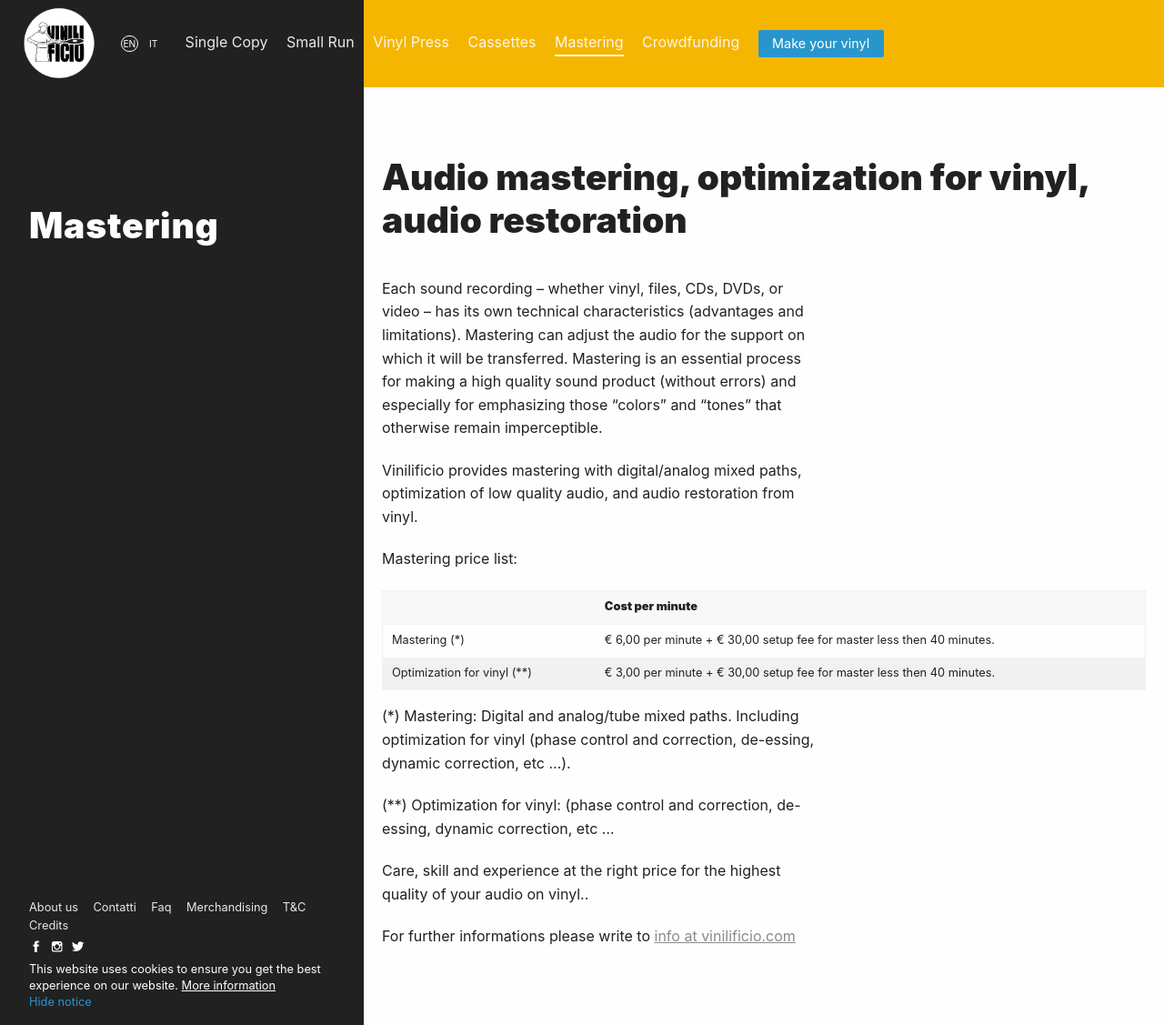
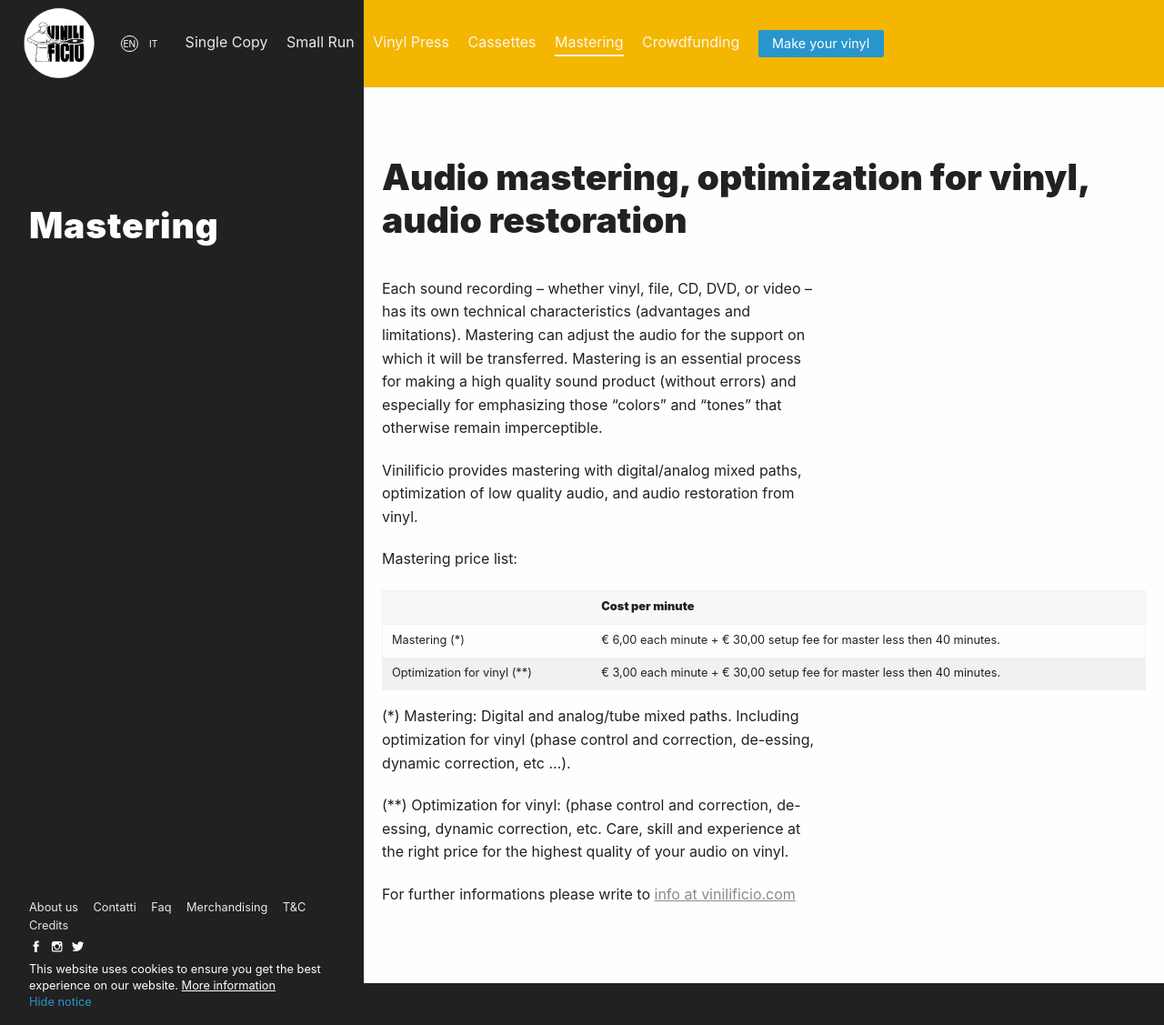
Before and after one commit to Vinilificio/vinilificio.com, a Jekyll site: the page built from en/mastering.md, in a window 1280 px wide and 1127 px high. Shown: the whole window at 91% size. Built offline with Jekyll 4.4.1, drawn with Linux system fonts in a browser that asks for light colours; nearby versions of some CDN libraries; comment, search, counter and statistics services are not loaded.

Commit message:
Update mastering.md

```diff
--- a/en/mastering.md
+++ b/en/mastering.md
@@ -8,24 +8,23 @@
 
 # Audio mastering, optimization for vinyl, audio restoration
 
-Each sound recording – whether vinyl, files, CDs, DVDs, or video – has its own technical characteristics (advantages and limitations). Mastering can adjust the audio for the support on which it will be transferred. Mastering is an essential process for making a high quality sound product (without errors) and especially for emphasizing those “colors” and  “tones” that otherwise remain imperceptible.
+Each sound recording – whether vinyl, file, CD, DVD, or video – has its own technical characteristics (advantages and limitations). Mastering can adjust the audio for the support on which it will be transferred. Mastering is an essential process for making a high quality sound product (without errors) and especially for emphasizing those “colors” and “tones” that otherwise remain imperceptible.
 
 Vinilificio provides mastering with digital/analog mixed paths, optimization of low quality audio, and audio restoration from vinyl.
+
 
 
 Mastering price list:
 
 |               | Cost per minute                                                         |
 | ------------- |:-----------------------------------------------------------------------:|
-| Mastering (*) | € 6,00 per minute + € 30,00 setup fee for master less then 40 minutes. |
-| Optimization for vinyl (**)      | € 3,00 per minute + € 30,00 setup fee for master less then 40 minutes. |
+| Mastering (*) | € 6,00 each minute + € 30,00 setup fee for master less then 40 minutes. |
+| Optimization for vinyl (**)      | € 3,00 each minute + € 30,00 setup fee for master less then 40 minutes. |
 
 
+(*) Mastering: Digital and analog/tube mixed paths. Including optimization for vinyl (phase control and correction, de-essing, dynamic correction, etc …).
 
-(*) Mastering: Digital and analog/tube mixed paths. Including optimization for vinyl (phase control and correction, de-essing, dynamic correction, etc ...).
-
-(**) Optimization for vinyl: (phase control and correction, de-essing, dynamic correction, etc ...
-
-Care, skill and experience at the right price for the highest quality of your audio on vinyl..
+(**) Optimization for vinyl: (phase control and correction, de-essing, dynamic correction, etc.
+Care, skill and experience at the right price for the highest quality of your audio on vinyl.
 
 For further informations please write to <a href="mailto:info@vinilificio.com">info at vinilificio.com</a>
```
